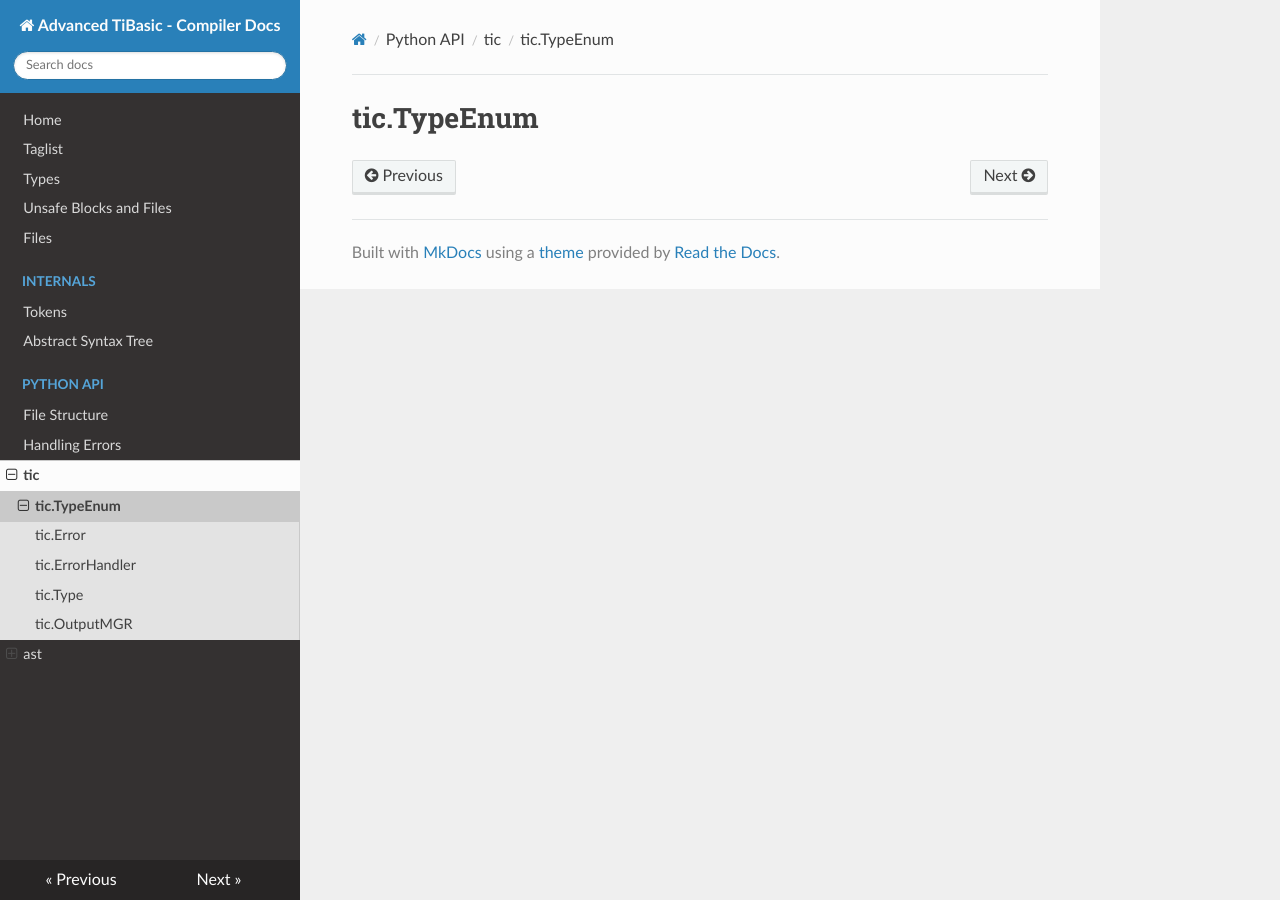
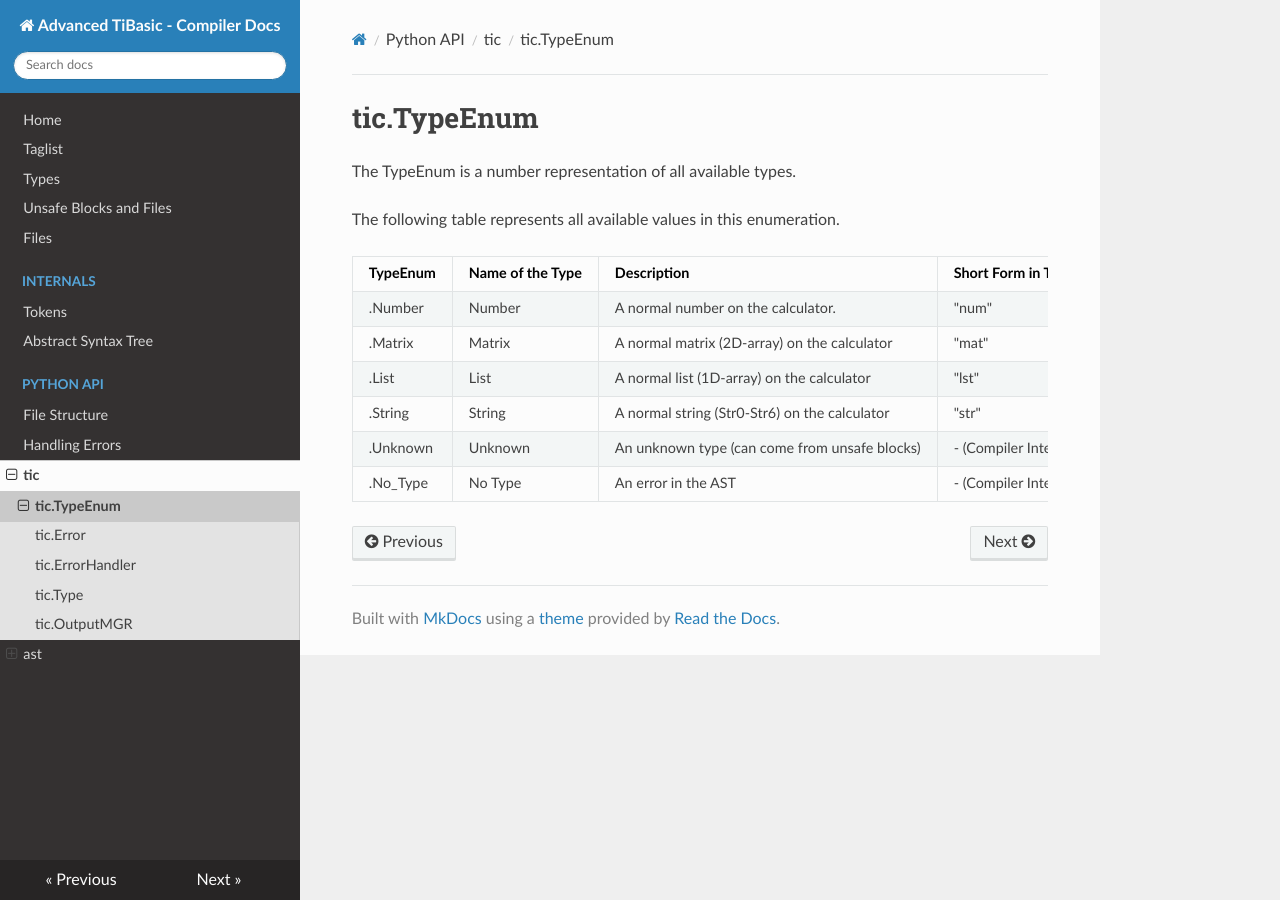
Before and after one commit to maximaximal/TiSuite, an MkDocs documentation site: the page built from docs/python-api/tic/TypeEnum.md, in a window 1280 px wide. Built offline with MkDocs 1.6.1, drawn with Linux system fonts in a browser that asks for light colours; nearby versions of some CDN libraries; old or Windows-style settings are respelled for this version of MkDocs.

Commit message:
Add documentation for tic namespace.

```diff
--- a/docs/python-api/tic/TypeEnum.md
+++ b/docs/python-api/tic/TypeEnum.md
@@ -1 +1,14 @@
 # tic.TypeEnum
+
+The TypeEnum is a number representation of all available types.
+
+The following table represents all available values in this enumeration.
+
+TypeEnum | Name of the Type | Description | Short Form in TiC
+-------- | ---------------- | ----------- | -----------------
+.Number | Number | A normal number on the calculator. | "num"
+.Matrix | Matrix | A normal matrix (2D-array) on the calculator | "mat"
+.List | List | A normal list (1D-array) on the calculator | "lst"
+.String | String | A normal string (Str0-Str6) on the calculator | "str"
+.Unknown | Unknown | An unknown type (can come from unsafe blocks) | - (Compiler Internal)
+.No_Type | No Type | An error in the AST | - (Compiler Interna)
```
